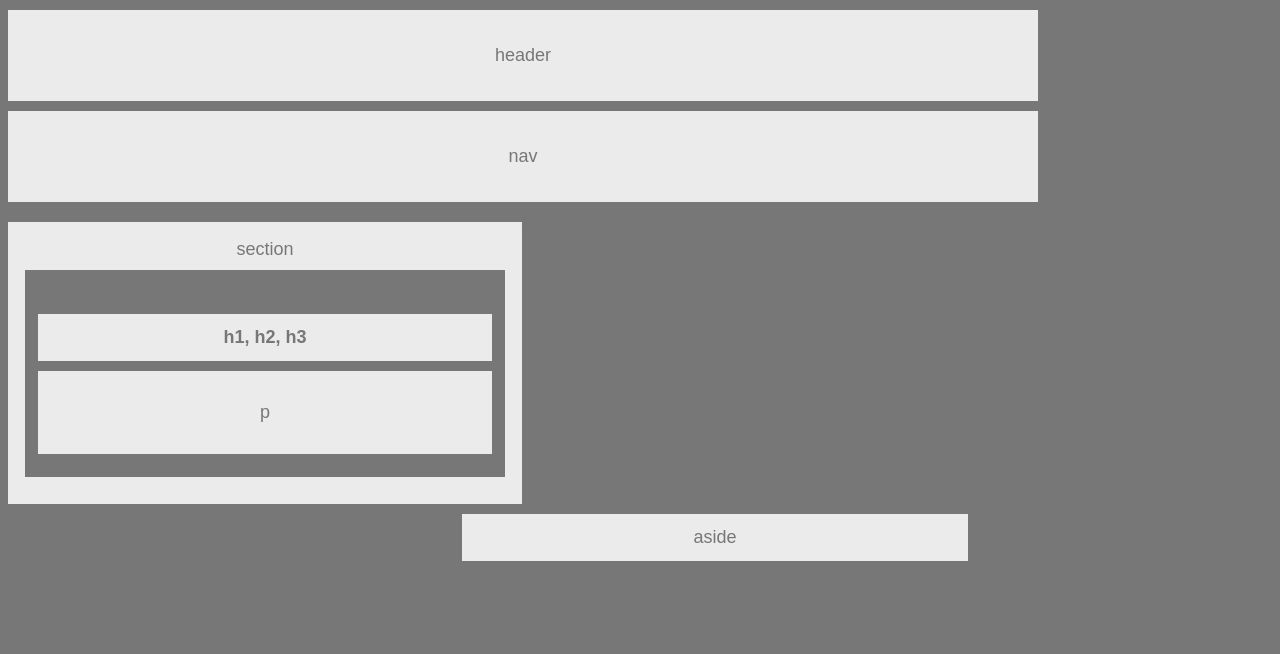
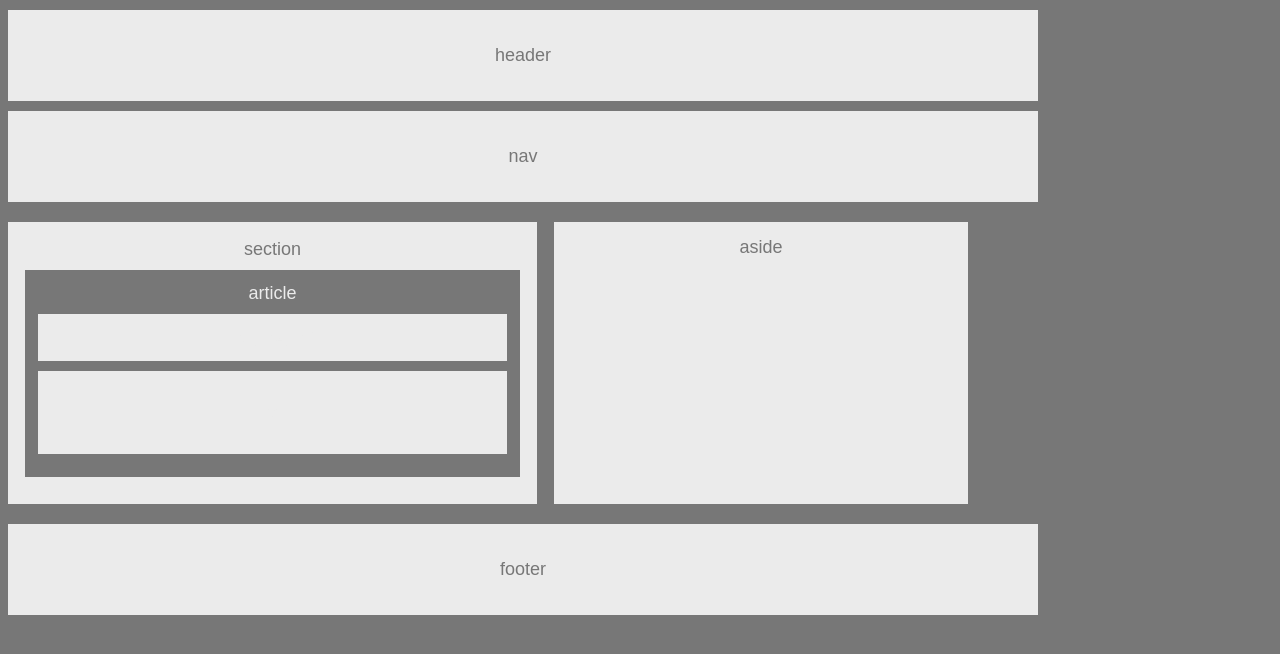
Before and after one commit to cherr004/HW-Wireframe, a plain HTML site: page index.html in a window 1280 px wide. Drawn offline with Linux system fonts and the light colour scheme.

Commit message:
passing on for reference

```diff
--- a/index.html
+++ b/index.html
@@ -1,48 +1,49 @@
-<!--
-Header
-Nav
-Aside (With a Heading)
-Section (With a Heading)
-Article (With a Heading) contained within the Section
-Headers contained within the Article
-Paragraph contained within the Article
--->
-
 <!DOCTYPE html>
-<html>
+<html lang="en-us">
+    <!--Adding webpage tabb title and linking to CSS style sheet-->
     <head>
+        <meta charset="UTF-8">
         <title>HW-Wireframe</title>
         <link rel="stylesheet" type="text/css" href="style.css">
     </head>
 
     <body>
+        <!--Adding a container around the entire webpage-->
         <div class="container">
 
+        <!--Adding a header-->
         <header>
             header
         </header>
 
+        <!--Adding the nav section-->
         <div class="nav">
             nav
         </div>
 
+        <!--Adding the section container that I'm going to float left-->
         <div id="left">
             section
+            <!--Adding the article section with the headers and paragraph section inside-->
             <div class="article">
                 article
+                <!--Adding the headers section-->
                 <div class="headers">
                     <strong>h1, h2, h3</strong>
                 </div>
+                <!--Adding the paragraph section-->
                 <div class="paragraph">
                     <p>p</p>
                 </div>
             </div>
         </div>
 
+        <!--Adding the aside section that I'll float right using CSS-->
         <div id="right">
             aside
         </div>
 
+        <!--Adding the footer section (Doesn't need div tags. It works just like the header)-->
         <footer>
             footer
         </footer>
--- a/style.css
+++ b/style.css
@@ -4,7 +4,6 @@ body{
     background-color: #777;
     width: 960px;
     font-size: 18px;
-    position: relative;
 }
 
 header{
@@ -27,14 +26,16 @@ header{
     float: left;
     background-color: #ebebeb;
     text-align: center;
-    width: 480px;
+    width: 495px;
     padding: 17px;
     margin: 10px auto;
+    overflow: hidden;
+    display: block;
 }
 
 .article{
     background-color: #777;
-    color: #ebebeb
+    color: #ebebeb;
     text-align: center;
     padding: 13px;
     margin: 10px auto;
@@ -58,16 +59,19 @@ header{
     float: right;
     background-color: #ebebeb;
     text-align: center;
-    width: 480px;
-    padding: 13px;
-    margin: auto;
-    top: 20px;
+    width: 40%;
+    height: 252px;
+    padding: 15px;
+    margin: 10px auto;
+    overflow: hidden;
+    display: block;
 }
 
-.footer{
+footer{
     background-color: #ebebeb;
     text-align: center;
     width: 960px;
     padding: 35px;
     margin: 10px auto;
+    display: inline-block
 }
```
